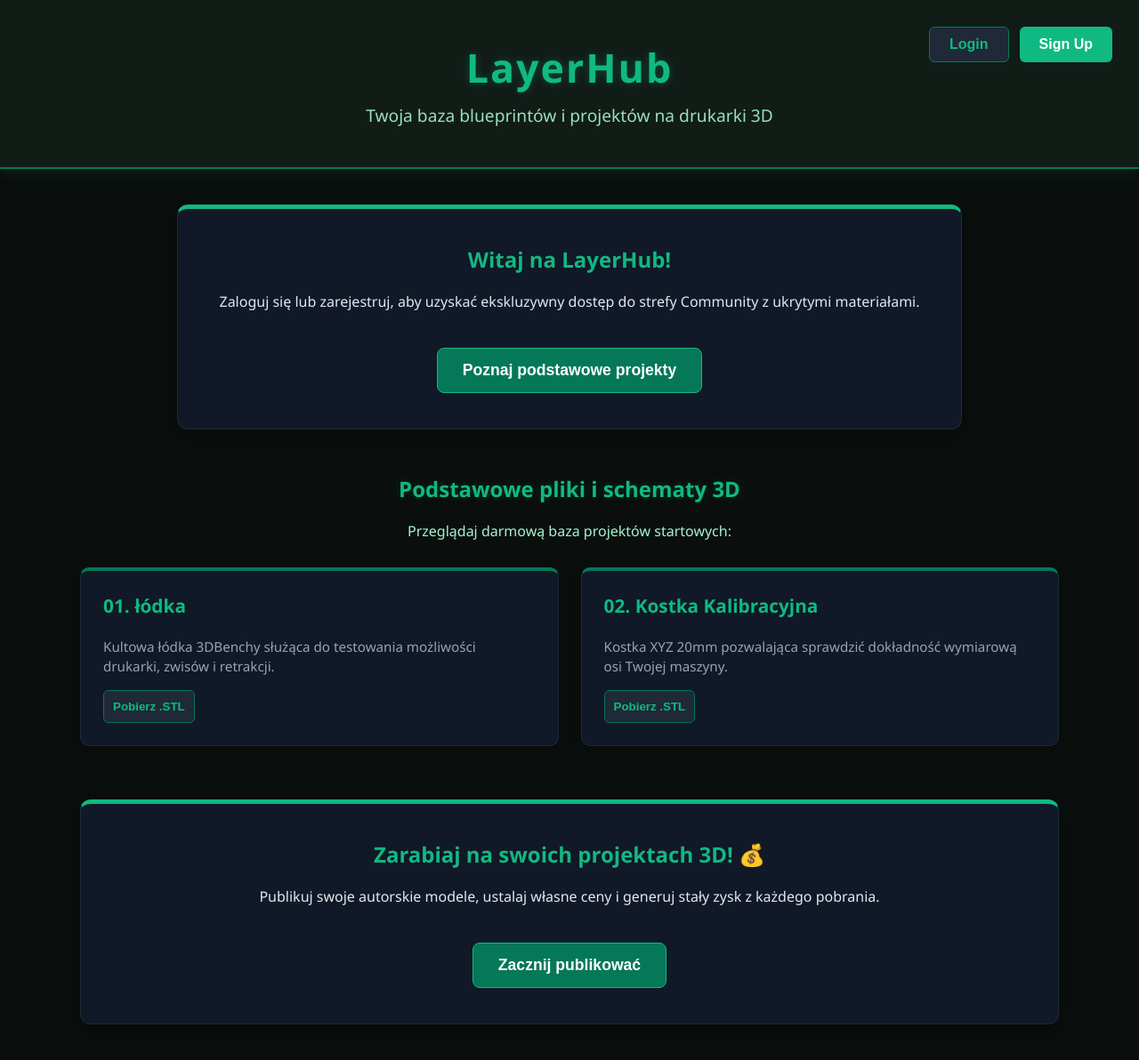
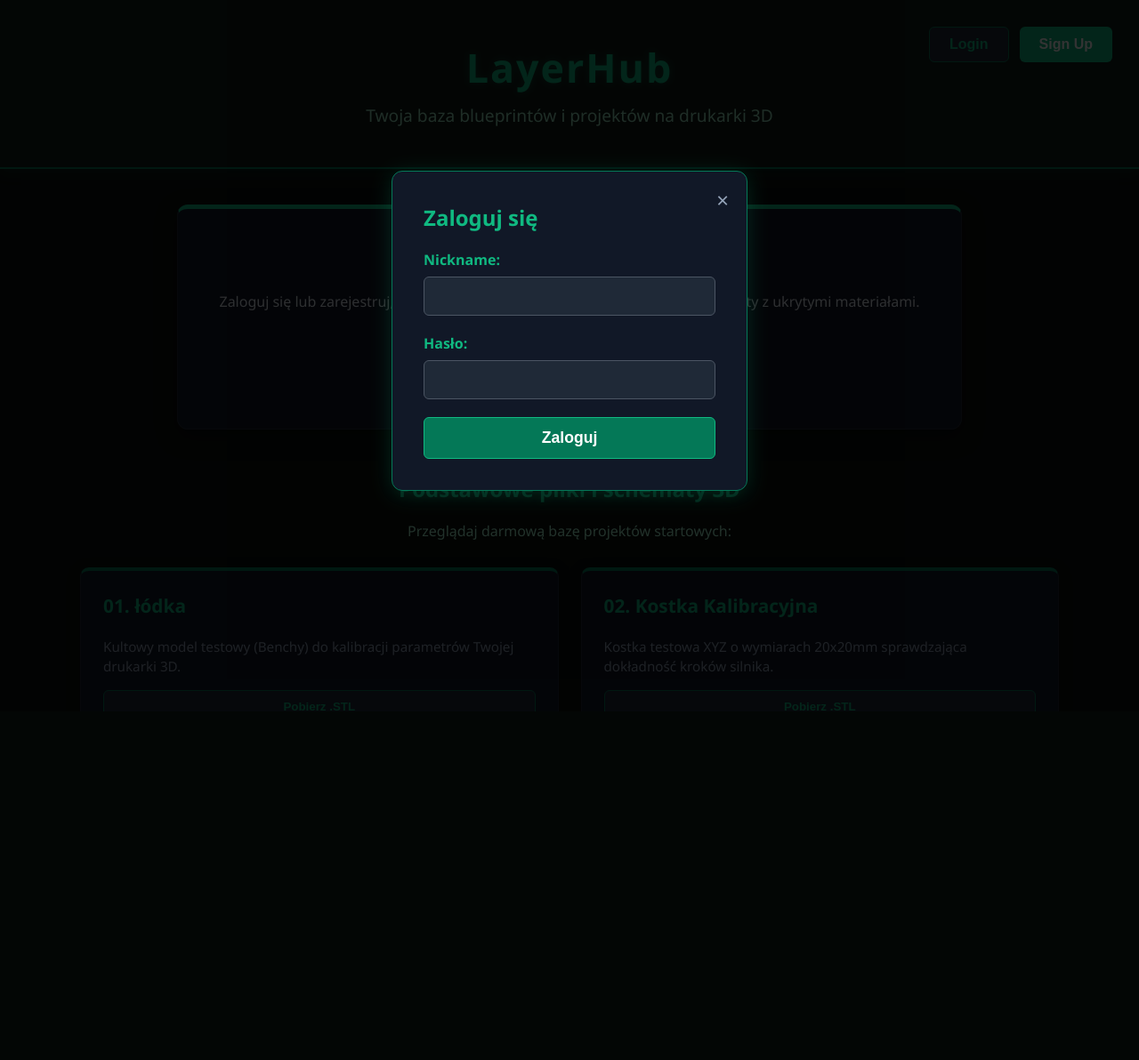
Before and after one commit to slayereqgaming-gif/layerhub, a Flask app: page / in a window 1280 px wide, after a click on "Login". Shown: the whole page at 89% size. After the commit the page ends 800 px from the top, so only its background shows below. Run offline with Flask 3, Linux system fonts and the light colour scheme.

Commit message:
Update index.html

```diff
--- a/templates/index.html
+++ b/templates/index.html
@@ -5,197 +5,38 @@
     <meta name="viewport" content="width=device-width, initial-scale=1.0">
     <title>LayerHub - Modele i Blueprinty 3D</title>
     <style>
-        body {
-            font-family: 'Segoe UI', Tahoma, Geneva, Verdana, sans-serif;
-            background-color: #0a0f0d;
-            color: #e2e8f0;
-            margin: 0;
-            padding: 0;
-            text-align: center;
-        }
-        header {
-            background-color: #111c17;
-            color: #10b981;
-            padding: 45px 20px;
-            box-shadow: 0 4px 15px rgba(16, 185, 129, 0.1);
-            position: relative;
-            border-bottom: 2px solid #047857;
-        }
-        header h1 {
-            margin: 0;
-            font-size: 2.8em;
-            letter-spacing: 2px;
-            text-shadow: 0 0 10px rgba(16, 185, 129, 0.3);
-        }
-        header p {
-            margin: 10px 0 0 0;
-            color: #a7f3d0;
-            opacity: 0.9;
-            font-size: 1.2em;
-        }
-        .auth-buttons {
-            position: absolute;
-            top: 30px;
-            right: 30px;
-            display: flex;
-            gap: 12px;
-        }
-        .btn {
-            border: none;
-            padding: 10px 22px;
-            font-size: 1em;
-            font-weight: bold;
-            border-radius: 6px;
-            cursor: pointer;
-            transition: all 0.2s;
-            color: white;
-        }
-        .login-btn {
-            background-color: #1f2937;
-            border: 1px solid #047857;
-            color: #10b981;
-        }
+        body { font-family: 'Segoe UI', Tahoma, Geneva, Verdana, sans-serif; background-color: #0a0f0d; color: #e2e8f0; margin: 0; padding: 0; text-align: center; }
+        header { background-color: #111c17; color: #10b981; padding: 45px 20px; box-shadow: 0 4px 15px rgba(16, 185, 129, 0.1); position: relative; border-bottom: 2px solid #047857; }
+        header h1 { margin: 0; font-size: 2.8em; letter-spacing: 2px; text-shadow: 0 0 10px rgba(16, 185, 129, 0.3); }
+        header p { margin: 10px 0 0 0; color: #a7f3d0; opacity: 0.9; font-size: 1.2em; }
+        .auth-buttons { position: absolute; top: 30px; right: 30px; display: flex; gap: 12px; }
+        .btn { border: none; padding: 10px 22px; font-size: 1em; font-weight: bold; border-radius: 6px; cursor: pointer; transition: all 0.2s; color: white; text-decoration: none; }
+        .login-btn { background-color: #1f2937; border: 1px solid #047857; color: #10b981; }
         .login-btn:hover { background-color: #047857; color: white; }
         .signup-btn { background-color: #10b981; }
         .signup-btn:hover { background-color: #059669; box-shadow: 0 0 12px rgba(16, 185, 129, 0.4); }
 
-        .container {
-            max-width: 1100px;
-            margin: 40px auto;
-            padding: 0 20px;
-        }
-        .welcome-box {
-            max-width: 800px;
-            margin: 0 auto 50px auto;
-            background: #111827;
-            padding: 40px;
-            border-radius: 12px;
-            box-shadow: 0 8px 25px rgba(0,0,0,0.4);
-            border: 1px solid #1f2937;
-            border-top: 5px solid #10b981;
-        }
-        .explore-btn {
-            display: inline-block;
-            margin-top: 25px;
-            background-color: #047857;
-            color: white;
-            text-decoration: none;
-            padding: 14px 28px;
-            font-size: 1.1em;
-            font-weight: bold;
-            border-radius: 8px;
-            transition: all 0.2s;
-            border: 1px solid #10b981;
-            cursor: pointer;
-        }
-        .explore-btn:hover {
-            background-color: #10b981;
-            box-shadow: 0 0 15px rgba(16, 185, 129, 0.5);
-            transform: translateY(-2px);
-        }
-        .error-msg {
-            background-color: #7f1d1d;
-            color: #fca5a5;
-            padding: 12px;
-            border-radius: 6px;
-            font-weight: bold;
-            margin-bottom: 20px;
-            border: 1px solid #b91c1c;
-        }
-        .projects-heading {
-            color: #10b981;
-            text-shadow: 0 0 10px rgba(16, 185, 129, 0.2);
-            margin-top: 20px;
-        }
-        .projects-grid {
-            display: grid;
-            grid-template-columns: repeat(auto-fit, minmax(300px, 1fr));
-            gap: 25px;
-            margin-top: 30px;
-        }
-        .project-card {
-            background-color: #111827;
-            border: 1px solid #1f2937;
-            border-top: 4px solid #047857;
-            border-radius: 10px;
-            padding: 25px;
-            text-align: left;
-            box-shadow: 0 4px 15px rgba(0,0,0,0.3);
-            transition: all 0.3s;
-        }
-        .project-card:hover {
-            transform: translateY(-5px);
-            border-top-color: #10b981;
-            box-shadow: 0 8px 25px rgba(16, 185, 129, 0.15);
-        }
-        .project-card h3 {
-            color: #10b981;
-            margin-top: 0;
-            font-size: 1.3em;
-        }
-        .project-card p {
-            color: #94a3b8;
-            font-size: 0.95em;
-            line-height: 1.5;
-            margin-bottom: 5px;
-        }
-        .download-btn {
-            display: block;
-            text-align: center;
-            background-color: #1f2937;
-            color: #10b981;
-            border: 1px solid #047857;
-            padding: 10px;
-            border-radius: 6px;
-            text-decoration: none;
-            font-weight: bold;
-            transition: all 0.2s;
-            cursor: pointer;
-            margin-top: 15px;
-        }
-        .download-btn:hover {
-            background-color: #10b981;
-            color: white;
-        }
-        .earn-section {
-            background-color: #111827;
-            padding: 40px;
-            border-radius: 12px;
-            box-shadow: 0 8px 25px rgba(0,0,0,0.4);
-            border: 1px solid #1f2937;
-            border-top: 5px solid #10b981;
-            margin-top: 60px;
-        }
-        .modal {
-            display: none;
-            position: fixed;
-            z-index: 1000;
-            left: 0;
-            top: 0;
-            width: 100%;
-            height: 100%;
-            background-color: rgba(0,0,0,0.8);
-        }
-        .modal-content {
-            background-color: #111827;
-            margin: 15% auto;
-            padding: 35px;
-            border-radius: 12px;
-            width: 90%;
-            max-width: 400px;
-            box-shadow: 0 4px 25px rgba(16, 185, 129, 0.2);
-            text-align: left;
-            position: relative;
-            border: 1px solid #047857;
-        }
-        .close-btn {
-            position: absolute;
-            top: 15px;
-            right: 20px;
-            font-size: 24px;
-            cursor: pointer;
-            color: #94a3b8;
-        }
+        .container { max-width: 1100px; margin: 40px auto; padding: 0 20px; }
+        .welcome-box { max-width: 800px; margin: 0 auto 50px auto; background: #111827; padding: 40px; border-radius: 12px; box-shadow: 0 8px 25px rgba(0,0,0,0.4); border: 1px solid #1f2937; border-top: 5px solid #10b981; }
+        .explore-btn { display: inline-block; margin-top: 25px; background-color: #047857; color: white; text-decoration: none; padding: 14px 28px; font-size: 1.1em; font-weight: bold; border-radius: 8px; transition: all 0.2s; border: 1px solid #10b981; cursor: pointer; }
+        .explore-btn:hover { background-color: #10b981; box-shadow: 0 0 15px rgba(16, 185, 129, 0.5); transform: translateY(-2px); }
+        .error-msg { background-color: #7f1d1d; color: #fca5a5; padding: 12px; border-radius: 6px; font-weight: bold; margin-bottom: 20px; border: 1px solid #b91c1c; }
+
+        .projects-heading { color: #10b981; text-shadow: 0 0 10px rgba(16, 185, 129, 0.2); margin-top: 20px; }
+        .projects-grid { display: grid; grid-template-columns: repeat(auto-fit, minmax(300px, 1fr)); gap: 25px; margin-top: 30px; }
+        .project-card { background-color: #111827; border: 1px solid #1f2937; border-top: 4px solid #047857; border-radius: 10px; padding: 25px; text-align: left; box-shadow: 0 4px 15px rgba(0,0,0,0.3); transition: all 0.3s; }
+        .project-card:hover { transform: translateY(-5px); border-top-color: #10b981; box-shadow: 0 8px 25px rgba(16, 185, 129, 0.15); }
+        .project-card h3 { color: #10b981; margin-top: 0; font-size: 1.3em; }
+        .project-card p { color: #94a3b8; font-size: 0.95em; line-height: 1.5; margin-bottom: 15px; }
+        .download-btn { display: block; text-align: center; background-color: #1f2937; color: #10b981; border: 1px solid #047857; padding: 10px; border-radius: 6px; text-decoration: none; font-weight: bold; transition: all 0.2s; cursor: pointer; width: 100%; box-sizing: border-box; }
+        .download-btn:hover { background-color: #10b981; color: white; }
+
+        /* ZACHOWANA SEKCJA ZARABIANIA W TWOIM STYLU */
+        .earn-section { background-color: #111827; padding: 40px; border-radius: 12px; box-shadow: 0 8px 25px rgba(0,0,0,0.4); border: 1px solid #1f2937; border-top: 5px solid #10b981; margin-top: 60px; }
+
+        .modal { display: none; position: fixed; z-index: 1000; left: 0; top: 0; width: 100%; height: 100%; background-color: rgba(0,0,0,0.8); }
+        .modal-content { background-color: #111827; margin: 15% auto; padding: 35px; border-radius: 12px; width: 90%; max-width: 400px; box-shadow: 0 4px 25px rgba(16, 185, 129, 0.2); text-align: left; position: relative; border: 1px solid #047857; box-sizing: border-box; }
+        .close-btn { position: absolute; top: 15px; right: 20px; font-size: 24px; cursor: pointer; color: #94a3b8; }
         .close-btn:hover { color: #10b981; }
         .form-group { margin-bottom: 20px; }
         .form-group label { display: block; margin-bottom: 8px; font-weight: bold; color: #10b981; }
@@ -231,25 +72,26 @@
         </div>
 
         <h2 id="projekty" class="projects-heading">Podstawowe pliki i schematy 3D</h2>
-        <p style="color: #a7f3d0; margin-bottom: 30px;">Przeglądaj darmową baza projektów startowych:</p>
+        <p style="color: #a7f3d0; margin-bottom: 30px;">Przeglądaj darmową bazę projektów startowych:</p>
 
         <div class="projects-grid">
             <div class="project-card">
                 <h3>01. łódka</h3>
-                <p>Kultowa łódka 3DBenchy służąca do testowania możliwości drukarki, zwisów i retrakcji.</p>
+                <p>Kultowy model testowy (Benchy) do kalibracji parametrów Twojej drukarki 3D.</p>
                 <button class="download-btn" onclick="openModal('loginModal')">Pobierz .STL</button>
             </div>
+
             <div class="project-card">
                 <h3>02. Kostka Kalibracyjna</h3>
-                <p>Kostka XYZ 20mm pozwalająca sprawdzić dokładność wymiarową osi Twojej maszyny.</p>
+                <p>Kostka testowa XYZ o wymiarach 20x20mm sprawdzająca dokładność kroków silnika.</p>
                 <button class="download-btn" onclick="openModal('loginModal')">Pobierz .STL</button>
             </div>
         </div>
 
-        <!-- SEKCJA ZARABIANIA NA SAMYM DOLE KONTENERA -->
+        <!-- TWOJA SEKCJA NA SAMYM DOLE -->
         <div class="earn-section">
-            <h2 style="color: #10b981; margin-top: 0;">Zarabiaj na swoich projektach 3D! 💰</h2>
-            <p>Publikuj swoje autorskie modele, ustalaj własne ceny i generuj stały zysk z każdego pobrania.</p>
+            <h2 style="color: #10b981; margin-top: 0;">Zarabiaj na projektach 3D! 💰</h2>
+            <p>Publikuj swoje autorskie modele, ustalaj własne ceny i zarabiaj na każdym pobraniu.</p>
             <button class="explore-btn" onclick="openModal('signUpModal')">Zacznij publikować</button>
         </div>
     </div>
@@ -276,3 +118,41 @@
     <!-- MODAL REJESTRACJI -->
     <div id="signUpModal" class="modal">
         <div class="modal-content">
+            <span class="close-btn" onclick="closeModal('signUpModal')">&times;</span>
+            <h2 style="color: #10b981; margin-top: 0;">Zarejestruj się</h2>
+            <form action="/register" method="POST">
+                <div class="form-group">
+                    <label>Twój Nickname:</label>
+                    <input type="text" name="nickname" required>
+                </div>
+                <div class="form-group">
+                    <label>Hasło:</label>
+                    <input type="password" name="password" required>
+                </div>
+                <button type="submit" class="submit-btn submit-signup">Utwórz konto</button>
+            </form>
+        </div>
+    </div>
+
+    <!-- SKRYPT NAPRAWIAJĄCY BLOKADĘ KLIKNIĘĆ -->
+    <script>
+        function openModal(modalId) {
+            var modal = document.getElementById(modalId);
+            if (modal) {
+                modal.style.display = "block";
+            }
+        }
+        function closeModal(modalId) {
+            var modal = document.getElementById(modalId);
+            if (modal) {
+                modal.style.display = "none";
+            }
+        }
+        window.onclick = function(event) {
+            if (event.target.classList.contains('modal')) {
+                event.target.style.display = "none";
+            }
+        }
+    </script>
+</body>
+</html>
```
